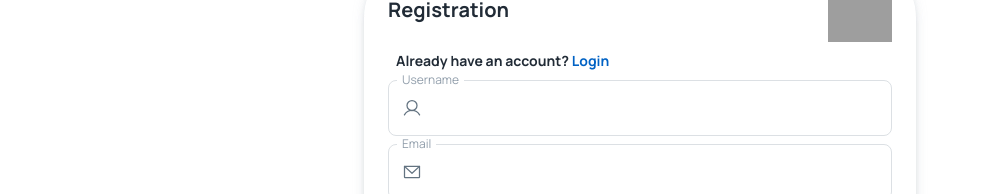
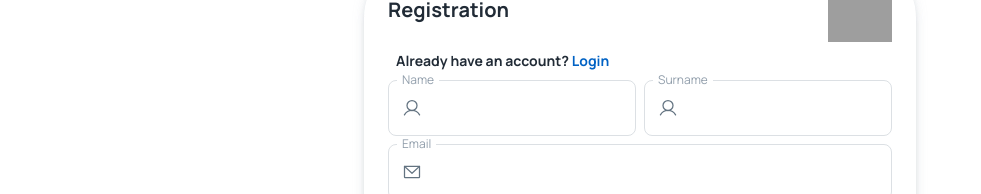
Before and after one commit to KonstantineVashalomidze/chat-app, a React (Create React App) app: page /auth/signup in a window 1280 px wide. Shown: the part 125-319 px from the top of the page, without its empty margins (0-981 px from the left). Built offline with nearby package versions, Linux system fonts and the light colour scheme; grey boxes are pictures that could not be loaded.

Commit message:
changed signup from username to name surname

```diff
--- a/src/pages/auth/Signup.js
+++ b/src/pages/auth/Signup.js
@@ -52,7 +52,8 @@ const PasswordField = ({ label, value, onChange, error, helperText }) => {
 };
 
 const Registration = () => {
-    const [username, setUsername] = useState("");
+    const [name, setName] = useState("");
+    const [surname, setSurname] = useState("");
     const [email, setEmail] = useState("");
     const [password, setPassword] = useState("");
     const [confirmPassword, setConfirmPassword] = useState("");
@@ -65,7 +66,8 @@ const Registration = () => {
 
         if (Object.keys(validationErrors).length === 0) {
             // Handle registration logic here
-            console.log("Username:", username);
+            console.log("Name:", name);
+            console.log("Surname:", surname);
             console.log("Email:", email);
             console.log("Password:", password);
             console.log("Confirm Password:", confirmPassword);
@@ -73,11 +75,16 @@ const Registration = () => {
             setErrors(validationErrors);
         }
     };
+
     const validateForm = () => {
         const errors = {};
 
-        if (!username.trim()) {
-            errors.username = "Username is required";
+        if (!name.trim()) {
+            errors.name = "Name is required";
+        }
+
+        if (!surname.trim()) {
+            errors.surname = "Surname is required";
         }
 
         if (!email.trim()) {
@@ -118,19 +125,39 @@ const Registration = () => {
                     </Link>
                 </Typography>
                 <form onSubmit={handleSubmit}>
-                    <Box pb={1}>
+                    <Box pb={1} display="flex" gap={1}>
                         <TextField
                             fullWidth
-                            label="Username"
+                            label="Name"
                             type="text"
                             variant="outlined"
-                            value={username}
+                            value={name}
                             onChange={(e) => {
-                                setUsername(e.target.value);
-                                setErrors((prevErrors) => ({ ...prevErrors, username: "" }));
+                                setName(e.target.value);
+                                setErrors((prevErrors) => ({ ...prevErrors, name: "" }));
                             }}
-                            error={!!errors.username}
-                            helperText={errors.username}
+                            error={!!errors.name}
+                            helperText={errors.name}
+                            InputProps={{
+                                startAdornment: (
+                                    <InputAdornment position="start">
+                                        <User size={20} />
+                                    </InputAdornment>
+                                ),
+                            }}
+                        />
+                        <TextField
+                            fullWidth
+                            label="Surname"
+                            type="text"
+                            variant="outlined"
+                            value={surname}
+                            onChange={(e) => {
+                                setSurname(e.target.value);
+                                setErrors((prevErrors) => ({ ...prevErrors, surname: "" }));
+                            }}
+                            error={!!errors.surname}
+                            helperText={errors.surname}
                             InputProps={{
                                 startAdornment: (
                                     <InputAdornment position="start">
```
